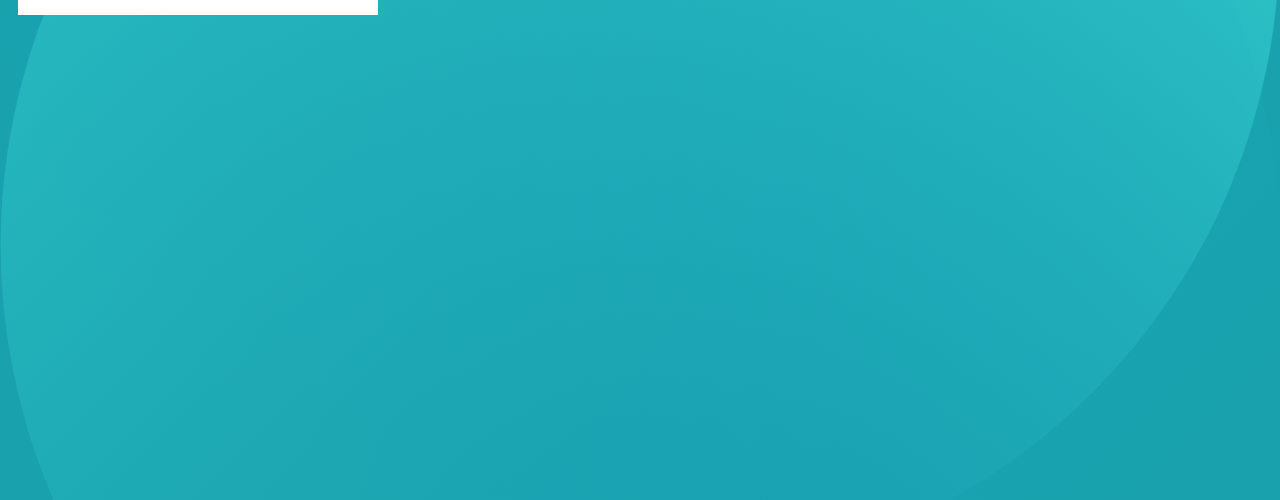
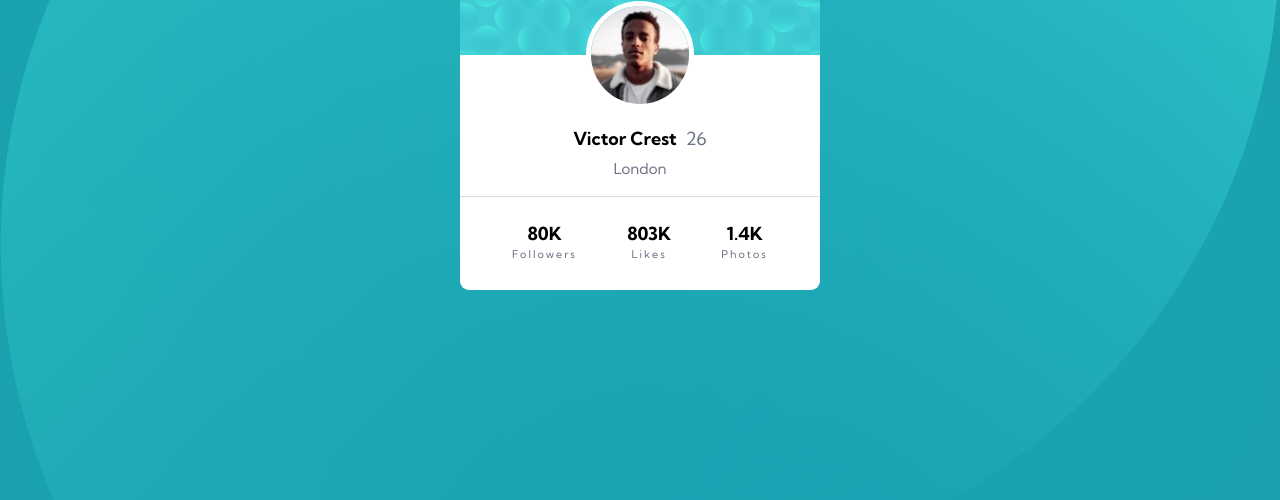
Before and after one commit to juan26468818/profile-card-component, a plain HTML site: page index.html in a window 1280 px wide. Shown: the part 300-800 px from the top of the page. Drawn offline with Linux system fonts and the light colour scheme.

Commit message:
finish styles

```diff
--- a/index.html
+++ b/index.html
@@ -7,6 +7,11 @@
     <title>Profile Card Component</title>
     <link rel="icon" type="image/x-icon" href="/img/favicon-32x32.png">
     <link rel="stylesheet" href="./main.css">
+
+    <!--Font imported from Google Fonts-->
+    <link rel="preconnect" href="https://fonts.googleapis.com">
+    <link rel="preconnect" href="https://fonts.gstatic.com" crossorigin>
+    <link href="https://fonts.googleapis.com/css2?family=Kumbh+Sans:wght@400;700&display=swap" rel="stylesheet">
 </head>
 <body>
     <main>
@@ -18,20 +23,20 @@
                 <h1>Victor Crest</h1>
                 <p>26</p>
             </div>
-            <p>London</p>
+            <small class="city">London</small>
             <hr>
             <div class="stats-container">
-                <div>
+                <div class="stats">
                     <h2>80K</h2>
-                    <small>Followers</small>
+                    <small class="stat-name">Followers</small>
                 </div>
-                <div>
+                <div class="stats">
                     <h2>803K</h2>
-                    <small>Likes</small>
+                    <small class="stat-name">Likes</small>
                 </div>
-                <div>
+                <div class="stats">
                     <h2>1.4K</h2>
-                    <small>Photos</small>
+                    <small class="stat-name">Photos</small>
                 </div>
             </div>
         </div>
--- a/main.css
+++ b/main.css
@@ -2,6 +2,7 @@
     margin: 0;
     padding: 0;
     box-sizing: border-box;
+    font-family: 'Kumbh Sans', sans-serif;
 }
 html{
     --Dark-cyan: hsl(185, 75%, 39%);
@@ -11,8 +12,10 @@ html{
     font-size: 18px;
 }
 body{
+    display: flex;
+    align-items: center;
+    justify-content: center;
     min-height: 100vh;
-    width: 100vw;
     padding: 1rem;
     background-color: var(--Dark-cyan);
     background-image: url("./img/bg-pattern-bottom.svg"), url("./img/bg-pattern-top.svg");
@@ -21,20 +24,22 @@ body{
     background-position: bottom -48vh right 148%, top -50vh left 146%;
 }
 main{
-    max-width: 20rem;
+    width: 20rem;
     display: flex;
     flex-direction: column;
     text-align: center;
     background-color: white;
-    text-align: center;
+    border-radius: .5rem;
+    overflow: hidden;
 }
 .top-card{
-    height: 6rem;
+    height: 8rem;
     background-image: url("./img/bg-pattern-card.svg");
     position: relative;
-    margin-bottom: 2rem;
+
 }
 .profile-pic{
+    width: 30%;
     position: absolute;
     top: 100%;
     left: 50%;
@@ -43,11 +48,39 @@ main{
     border: 5px solid white;
 }
 .bottom-card{
-    padding: 1rem;
+    display: flex;
+    flex-direction: column;
+    justify-content: center;
+    align-items: center;
+    margin-top: 4rem;
 }
 .profile-info{
     display: flex;
 }
 .stats-container{
+    line-height: 1rem;
+    padding: 1.5rem;
+    width: 100%;
     display: flex;
+    justify-content: space-around;
 }
+h1{
+    font-size: 1rem;
+    margin-right: .5rem;
+}
+p, small{
+    padding-bottom: .5rem;
+    color: var(--Dark-grayish-blue);
+}
+hr{
+    margin-top: .5rem;
+    width: 100%;
+    opacity: .3;
+}
+h2{
+    font-size: 1rem;
+}
+.stat-name{
+    font-size: .6rem;
+    letter-spacing: 2px;
+}
```
